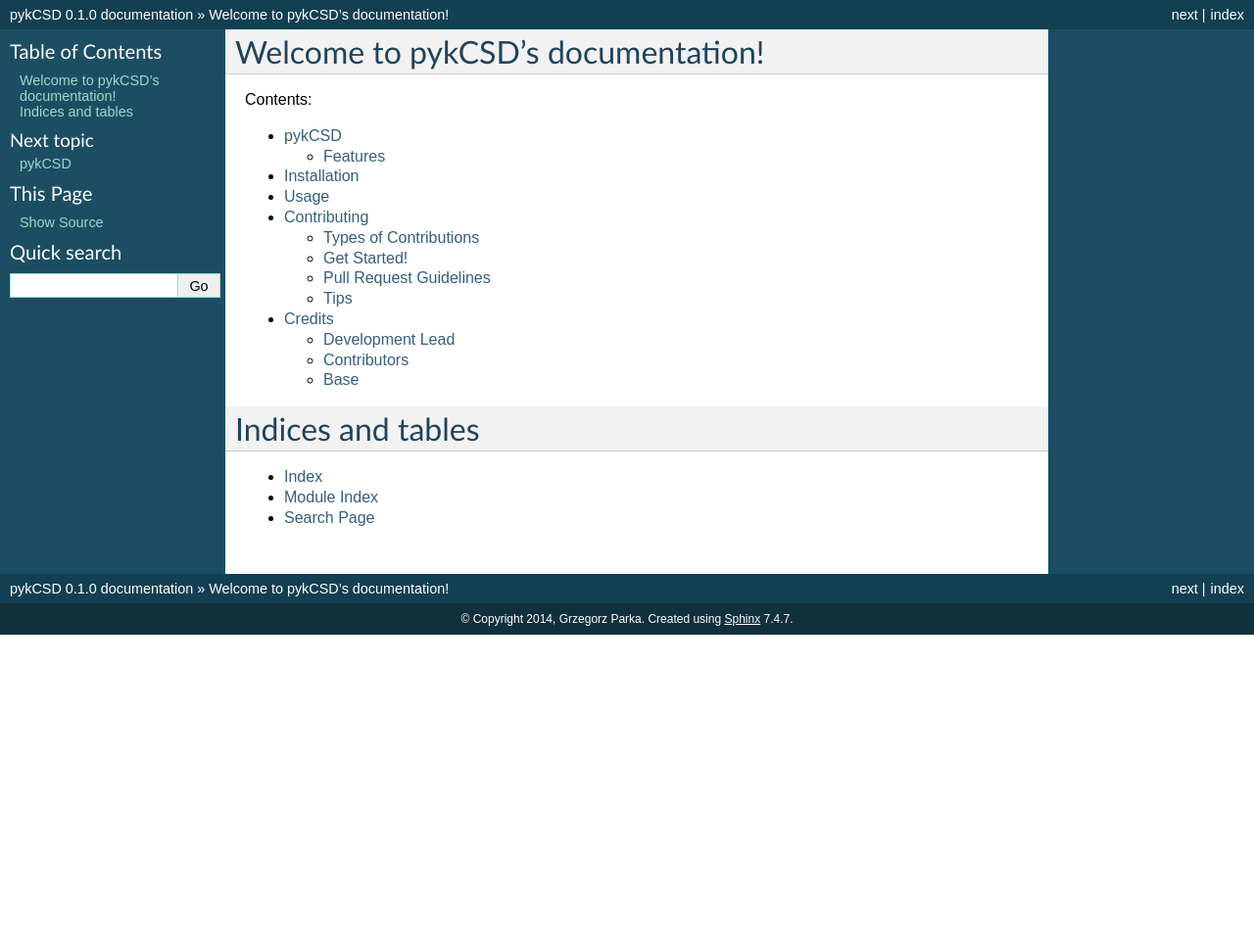
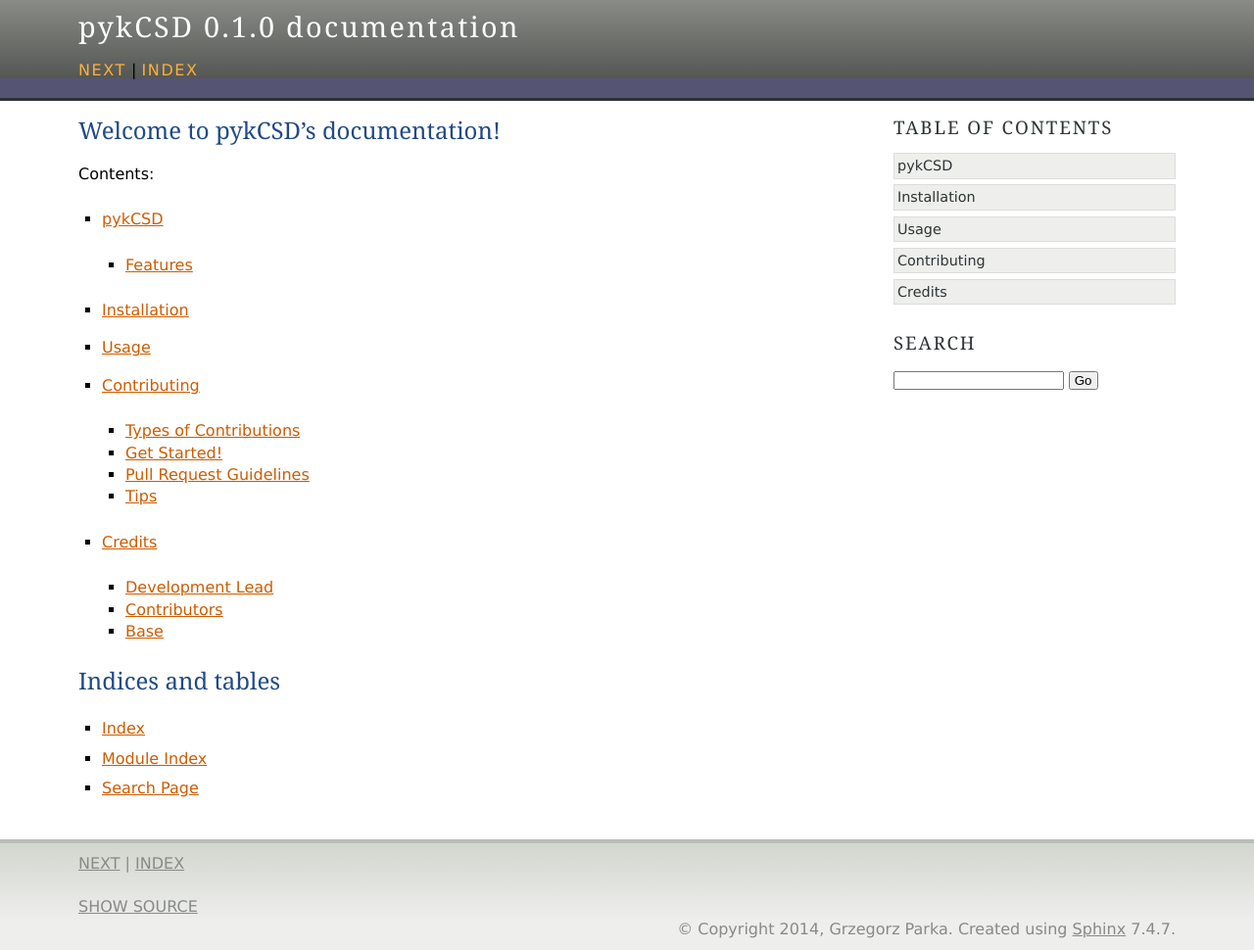
Before and after one commit to INCF/pykCSD, a Sphinx documentation site: the page built from docs/index.rst, in a window 1280 px wide. Shown: the whole page at 98% size. Built offline with Sphinx 7.4.7, drawn with Linux system fonts in a browser that asks for light colours; before the commit the page ends 900 px from its top, so only the background shows below that; some of the changed lines change nothing that is shown.

Commit message:
added requirement for docs

```diff
--- a/docs/conf.py
+++ b/docs/conf.py
@@ -25,26 +25,20 @@
 # Get the project root dir, which is the parent dir of this
 cwd = os.getcwd()
 project_root = os.path.dirname(cwd)
-
 # Insert the project root dir as the first element in the PYTHONPATH.
 # This lets us ensure that the source package is imported, and that its
 # version is used.
 sys.path.insert(0, project_root)
 
+basedir = os.path.abspath(os.path.join(os.path.dirname(__file__), '..', '..'))
+sys.path.insert(0, basedir)
+
 import pykCSD
-
-# -- General configuration ---------------------------------------------
-
-# If your documentation needs a minimal Sphinx version, state it here.
-#needs_sphinx = '1.0'
-
-# Add any Sphinx extension module names here, as strings. They can be
-# extensions coming with Sphinx (named 'sphinx.ext.*') or your custom ones.
-extensions = ['sphinx.ext.autodoc', 'sphinx.ext.viewcode', 'sphinxcontrib.napoleon']
-
+import sphinxcontrib.napoleon
+from sphinxcontrib.napoleon.docstring import NumpyDocstring
 
 # Napoleon settings
-napoleon_google_docstring = True
+napoleon_google_docstring = False
 napoleon_numpy_docstring = True
 napoleon_include_private_with_doc = False
 napoleon_include_special_with_doc = True
@@ -54,6 +48,26 @@
 napoleon_use_ivar = False
 napoleon_use_param = True
 napoleon_use_rtype = True
+
+#Autodoc settings
+
+autoclass_content = 'class'
+
+autodoc_member_order = 'bysource'
+
+autodoc_default_flags = ['members']
+
+# -- General configuration -----------------------------------------------------
+
+# If your documentation needs a minimal Sphinx version, state it here.
+needs_sphinx = '1.2'
+
+# Add any Sphinx extension module names here, as strings. They can be
+# extensions coming with Sphinx (named 'sphinx.ext.*') or your custom ones.
+extensions = ['sphinx.ext.autodoc',
+              'sphinx.ext.viewcode',
+              'sphinx.ext.coverage',
+              'sphinxcontrib.napoleon']
 
 # Add any paths that contain templates here, relative to this directory.
 templates_path = ['_templates']
@@ -124,7 +138,12 @@
 
 # The theme to use for HTML and HTML Help pages.  See the documentation for
 # a list of builtin themes.
-html_theme = 'default'
+on_rtd = os.environ.get('READTHEDOCS', None) == 'True'
+if on_rtd:
+    html_theme = 'default'
+else:
+    html_theme = 'agogo'
+
 
 # Theme options are theme-specific and customize the look and feel of a
 # theme further.  For a list of options available for each theme, see the
@@ -271,8 +290,8 @@
      u'pykCSD Documentation',
      u'Grzegorz Parka',
      'pykCSD',
-     'One line description of project.',
-     'Miscellaneous'),
+     'Library for estimating current source density using forward modelling scheme',
+     'Scientific'),
 ]
 
 # Documents to append as an appendix to all manuals.
--- a/requirements.txt
+++ b/requirements.txt
@@ -3,3 +3,4 @@
 matplotlib
 scipy
 scikit-learn
+sphinxcontrib-napoleon
```
